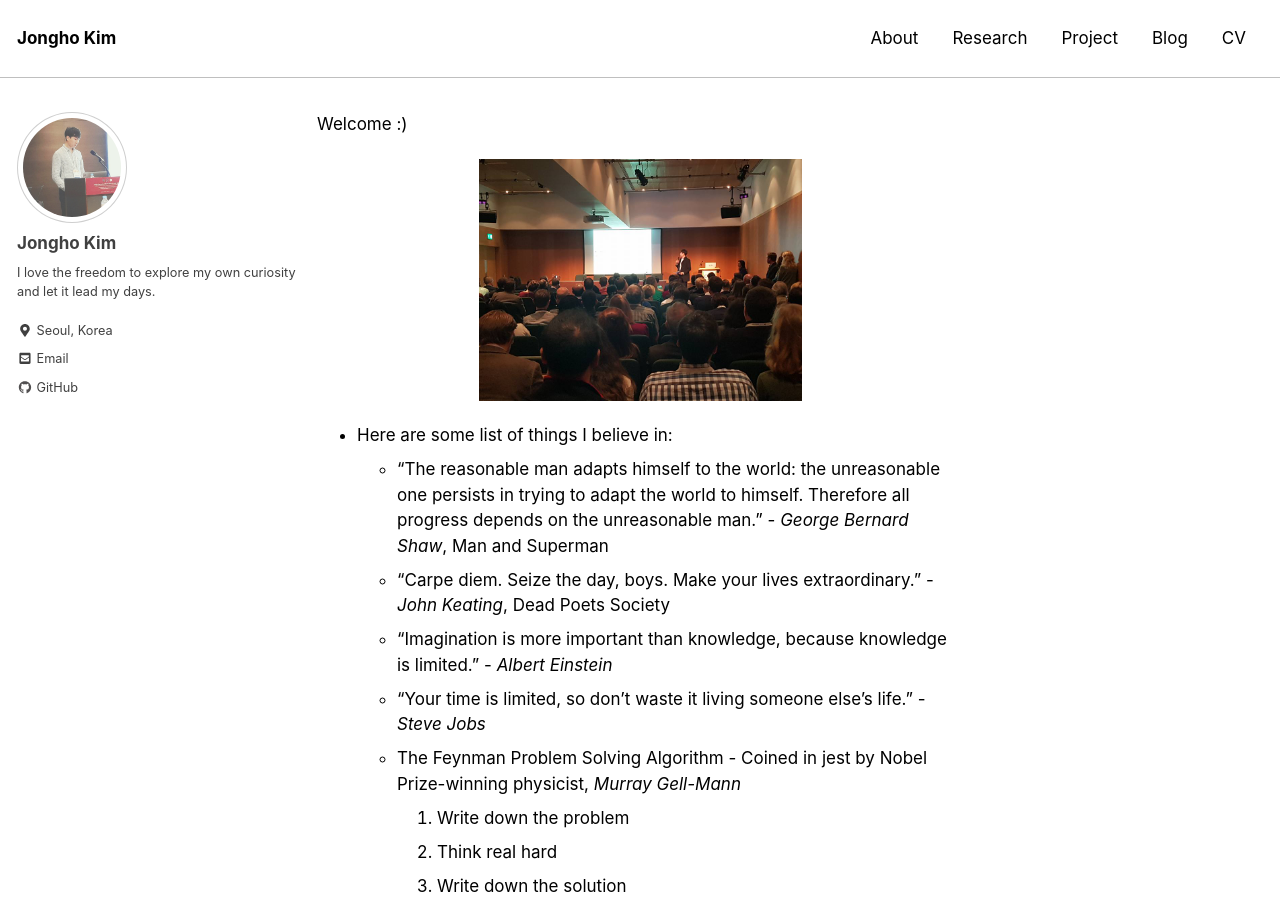
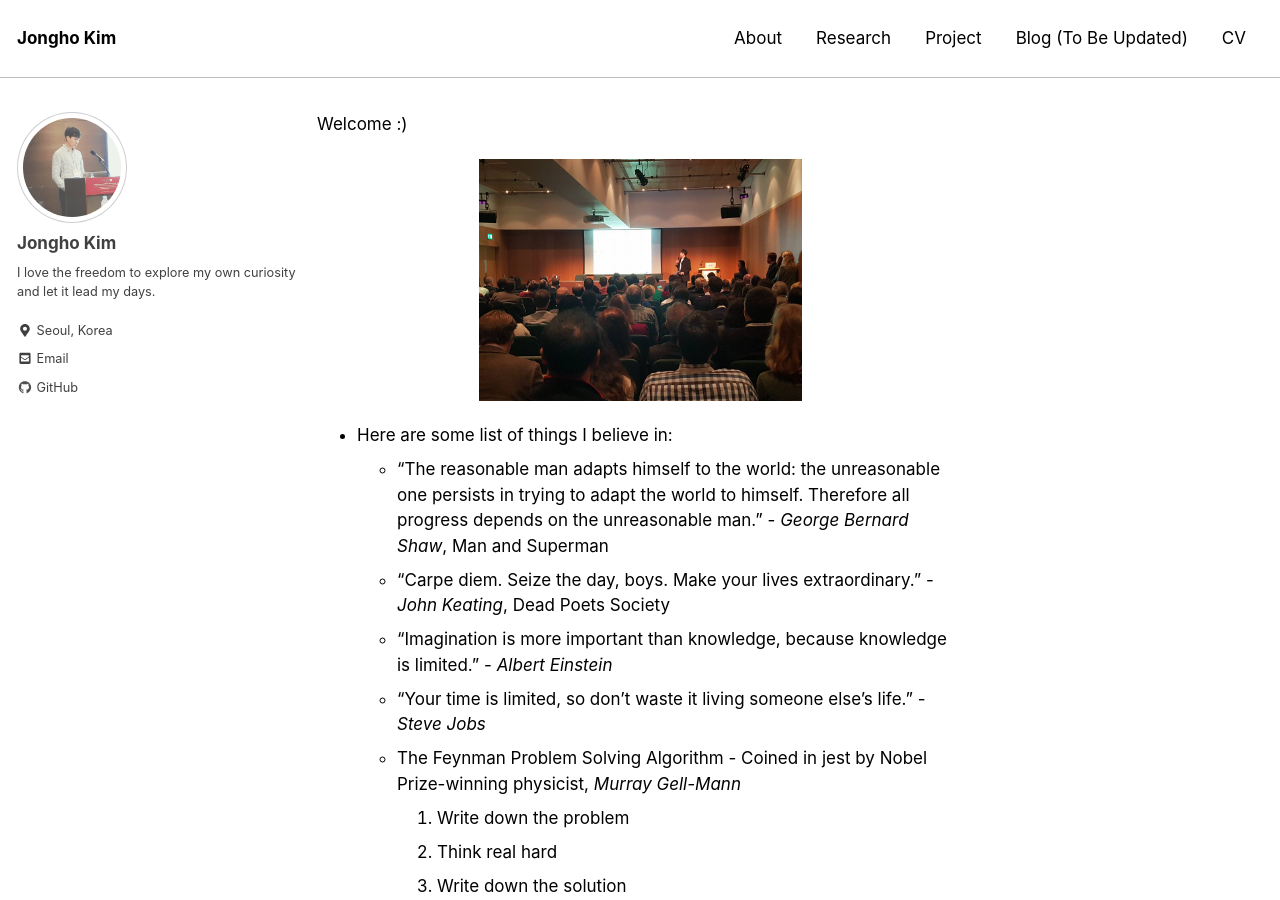
Before and after one commit to jonghkim/jonghkim.github.io, a Jekyll site: the page built from index.md, in a window 1280 px wide and 900 px high. Built offline with Jekyll 4.4.1, drawn with Linux system fonts in a browser that asks for light colours; nearby versions of some CDN libraries.

Commit message:
structure updated

```diff
--- a/_data/navigation.yml
+++ b/_data/navigation.yml
@@ -6,7 +6,7 @@ main:
     url: /research/
   - title: "Project"
     url: /project/
-  - title: "Blog"
+  - title: "Blog (To Be Updated)"
     url: https://jonghkim.github.io/
   - title: "CV"
     url: https://drive.google.com/file/d/1i1FYUiiJFUwT27Z1-H1d1GlQdbVlD_5A/view?usp=sharing
```
